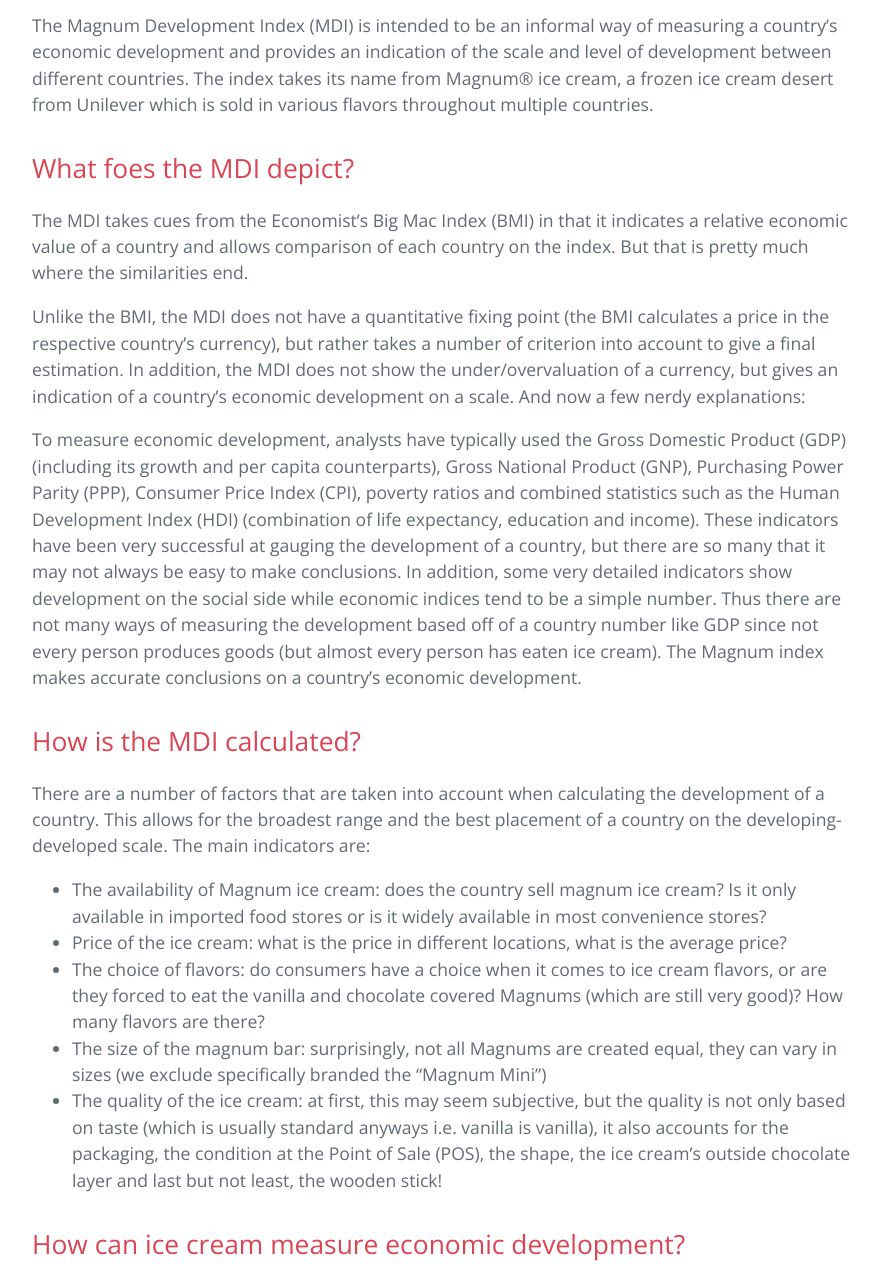
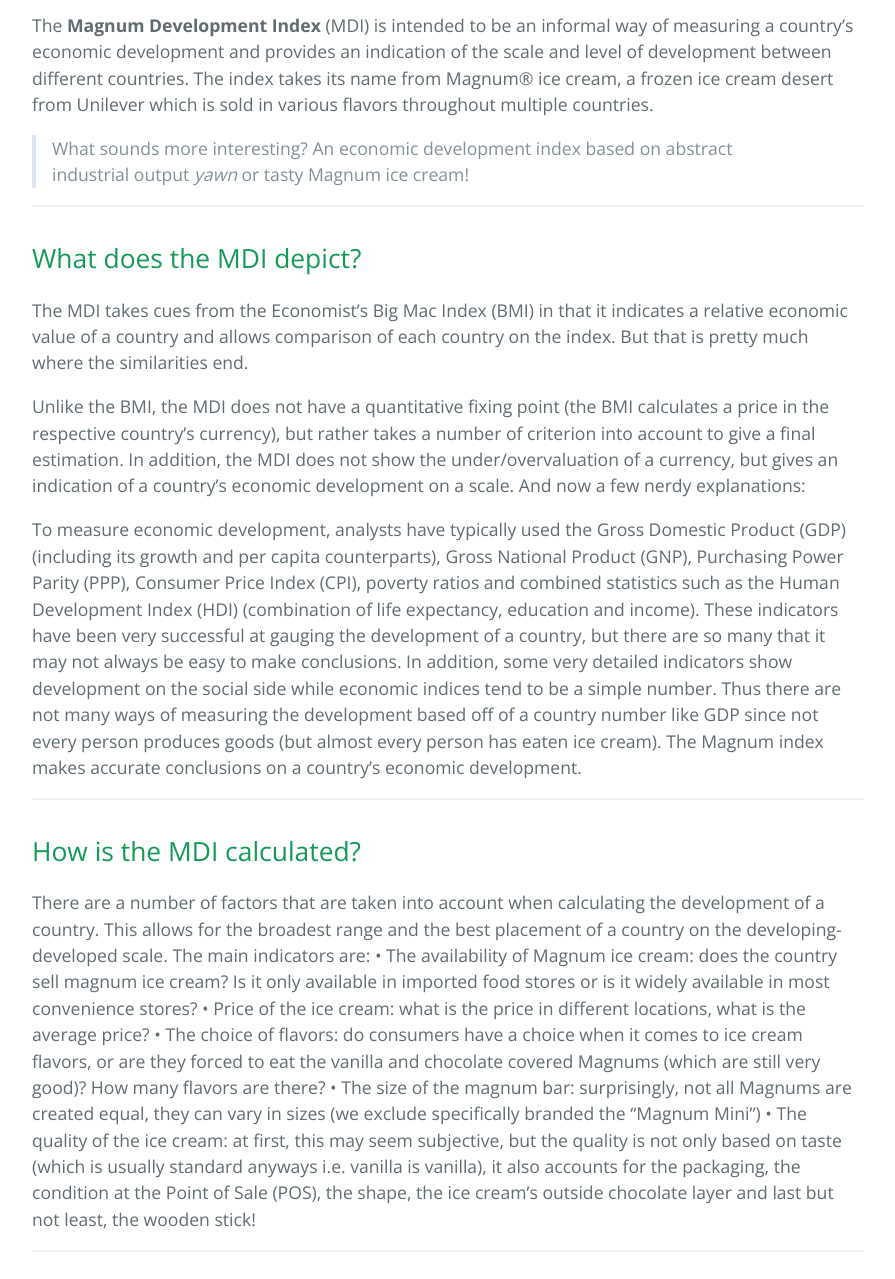
Before and after one commit to Omnipus/MDI, a plain HTML site: page index.html in a window 1280 px wide. Shown: the part 460-1739 px from the top of the page, without its empty margins (192-1087 px from the left). Drawn offline with nearby package versions, Linux system fonts and the light colour scheme.

```diff
--- a/index.html
+++ b/index.html
@@ -22,11 +22,18 @@
       <h2>
 <a id="what-is-the-magnum-development-index" class="anchor" href="#what-is-the-magnum-development-index" aria-hidden="true"><span class="octicon octicon-link"></span></a>What is the Magnum development Index?</h2>
 
-<p>The Magnum Development Index (MDI) is intended to be an informal way of measuring a country’s economic development and provides an indication of the scale and level of development between different countries.
+<p>The <strong>Magnum Development Index</strong> (MDI) is intended to be an informal way of measuring a country’s economic development and provides an indication of the scale and level of development between different countries.
 The index takes its name from Magnum® ice cream, a frozen ice cream desert from Unilever which is sold in various flavors throughout multiple countries.</p>
 
+<blockquote>
+<p>What sounds more interesting?
+An economic development index based on abstract industrial output <em>yawn</em> or tasty Magnum ice cream!</p>
+</blockquote>
+
+<hr>
+
 <h2>
-<a id="what-foes-the-mdi-depict" class="anchor" href="#what-foes-the-mdi-depict" aria-hidden="true"><span class="octicon octicon-link"></span></a>What foes the MDI depict?</h2>
+<a id="what-does-the-mdi-depict" class="anchor" href="#what-does-the-mdi-depict" aria-hidden="true"><span class="octicon octicon-link"></span></a>What does the MDI depict?</h2>
 
 <p>The MDI takes cues from the Economist’s Big Mac Index (BMI) in that it indicates a relative economic value of a country and allows comparison of each country on the index. But that is pretty much where the similarities end. </p>
 
@@ -36,19 +43,21 @@
 <p>To measure economic development, analysts have typically used the Gross Domestic Product (GDP) (including its growth and per capita counterparts), Gross National Product (GNP), Purchasing Power Parity (PPP), Consumer Price Index (CPI), poverty ratios and combined statistics such as the Human Development Index (HDI) (combination of life expectancy, education and income).
 These indicators have been very successful at gauging the development of a country, but there are so many that it may not always be easy to make conclusions. In addition, some very detailed indicators show development on the social side while economic indices tend to be a simple number. Thus there are not many ways of measuring the development based off of a country number like GDP since not every person produces goods (but almost every person has eaten ice cream). The Magnum index makes accurate conclusions on a country’s economic development. </p>
 
+<hr>
+
 <h2>
 <a id="how-is-the-mdi-calculated" class="anchor" href="#how-is-the-mdi-calculated" aria-hidden="true"><span class="octicon octicon-link"></span></a>How is the MDI calculated?</h2>
 
 <p>There are a number of factors that are taken into account when calculating the development of a country. This allows for the broadest range and the best placement of a country on the developing-developed scale.
 The main indicators are:
-<ul>
-<li>The availability of Magnum ice cream: does the country sell magnum ice cream? Is it only available in imported food stores or is it widely available in most convenience stores?</li>
-<li>Price of the ice cream: what is the price in different locations, what is the average price?</li>
-<li>The choice of flavors: do consumers have a choice when it comes to ice cream flavors, or are they forced to eat the vanilla and chocolate covered Magnums (which are still very good)? How many flavors are there?</li>
-<li>The size of the magnum bar: surprisingly, not all Magnums are created equal, they can vary in sizes (we exclude specifically branded the “Magnum Mini”)</li>
-<li>The quality of the ice cream: at first, this may seem subjective, but the quality is not only based on taste (which is usually standard anyways i.e. vanilla is vanilla), it also accounts for the packaging, the condition at the Point of Sale (POS), the shape, the ice cream’s outside chocolate layer and last but not least, the wooden stick!</li>
-</ul>
-</p>
+• The availability of Magnum ice cream: does the country sell magnum ice cream? Is it only available in imported food stores or is it widely available in most convenience stores?
+• Price of the ice cream: what is the price in different locations, what is the average price?
+• The choice of flavors: do consumers have a choice when it comes to ice cream flavors, or are they forced to eat the vanilla and chocolate covered Magnums (which are still very good)? How many flavors are there?
+• The size of the magnum bar: surprisingly, not all Magnums are created equal, they can vary in sizes (we exclude specifically branded the “Magnum Mini”)
+• The quality of the ice cream: at first, this may seem subjective, but the quality is not only based on taste (which is usually standard anyways i.e. vanilla is vanilla), it also accounts for the packaging, the condition at the Point of Sale (POS), the shape, the ice cream’s outside chocolate layer and last but not least, the wooden stick!</p>
+
+<hr>
+
 <h2>
 <a id="how-can-ice-cream-measure-economic-development" class="anchor" href="#how-can-ice-cream-measure-economic-development" aria-hidden="true"><span class="octicon octicon-link"></span></a>How can ice cream measure economic development?</h2>
 
@@ -90,6 +99,8 @@
 <p>As per Unilever’s financial statements, “You can now buy Magnum in more than 40 countries, including the Philippines, Pakistan and Thailand, following the 2012 roll-out of the brand in these countries,” that means building an index is relatively easy (the BMI has 48 countries+ EU zone). The Magnum ice cream does not include any ingredients that are considered by countries to be against their religion or other cultural values.
 In summary, the MDI includes a country’s population demographics, purchasing power, infrastructure and market conditions, all packaged in one single tasty treat. Just about the only thing it doesn’t include is a country’s political situation, which, for an economic index is perfect.</p>
 
+<hr>
+
 <h2>
 <a id="limitations-of-the-index" class="anchor" href="#limitations-of-the-index" aria-hidden="true"><span class="octicon octicon-link"></span></a>Limitations of the Index</h2>
 
--- a/stylesheets/stylesheet.css
+++ b/stylesheets/stylesheet.css
@@ -56,8 +56,8 @@
 .page-header {
   color: #fff;
   text-align: center;
-  background-color: #DA4453;
-  background-image: linear-gradient(120deg, #c42737, #DA4453); }
+  background-color: #159957;
+  background-image: linear-gradient(120deg, #155799, #159957); }
 
 @media screen and (min-width: 64em) {
   .page-header {
@@ -112,7 +112,7 @@
   margin-top: 2rem;
   margin-bottom: 1rem;
   font-weight: normal;
-  color: #DA4453; }
+  color: #159957; }
 .main-content p {
   margin-bottom: 1em; }
 .main-content code {
```
Also changed, not shown: params.json (+1 -1 lines).
